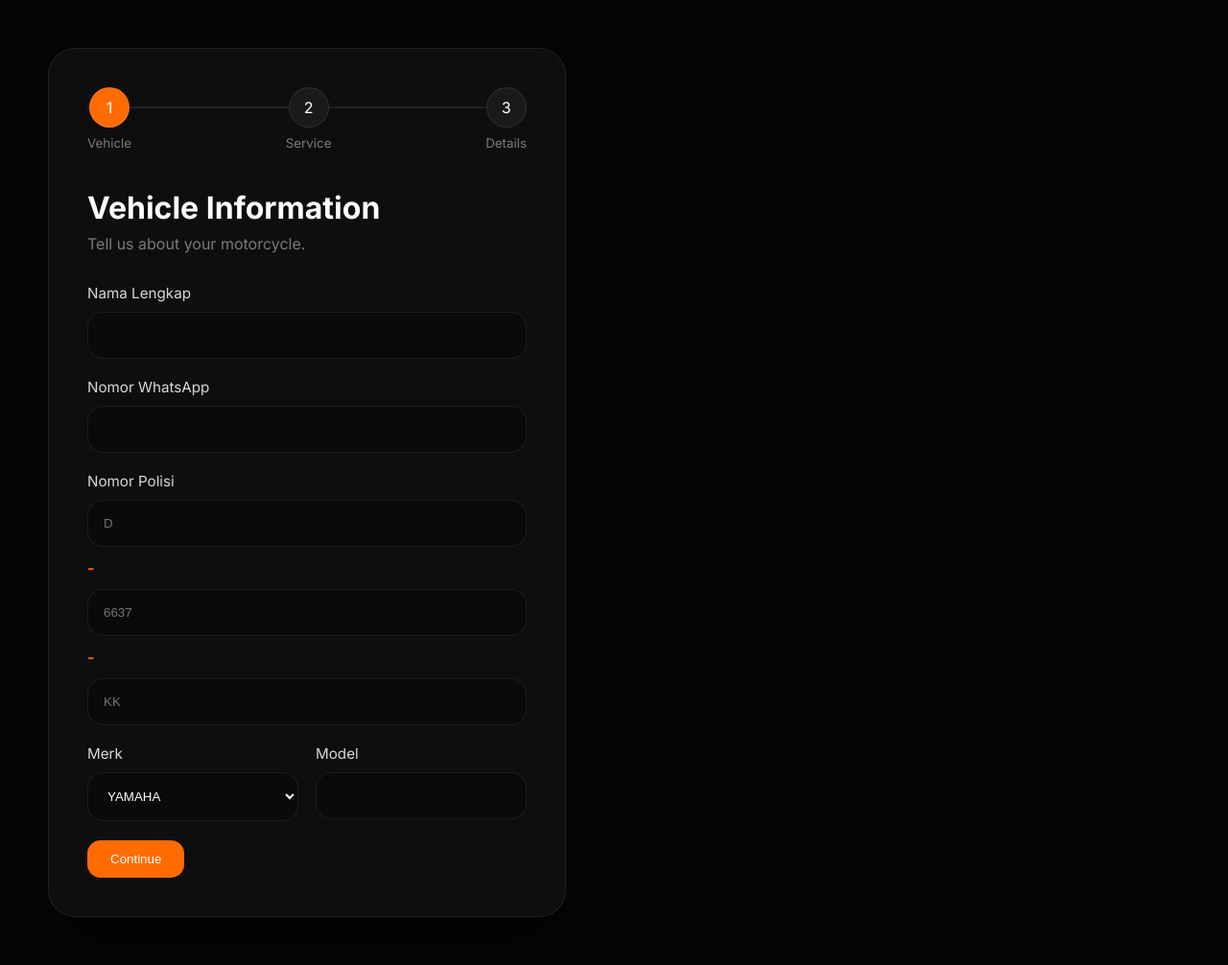
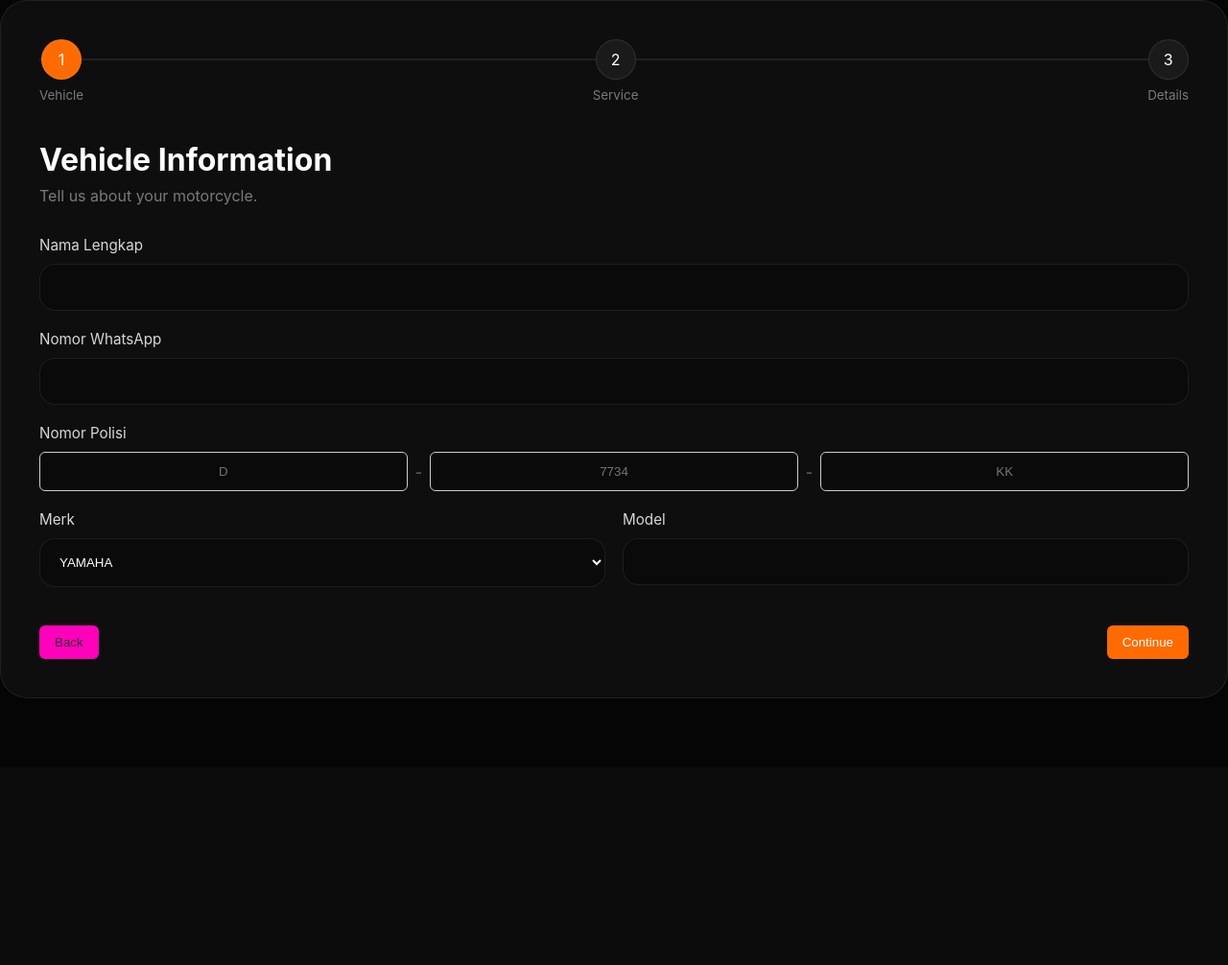
Before and after one commit to natayaa/NOCTRA, a FastAPI app: page /inquiry in a window 1280 px wide. Shown: the whole page at 96% size. After the commit the page ends 728 px from the top, so only its background shows below. Run offline with FastAPI, Linux system fonts and the light colour scheme.

Commit message:
edit another one

```diff
--- a/app/main.py
+++ b/app/main.py
@@ -5,10 +5,15 @@ from fastapi.responses import FileResponse
 from fastapi.staticfiles import StaticFiles
 from fastapi.templating import Jinja2Templates
 
+# Configuration
+from dependencies.server_config import ServerConfig
+
+# Routes Import
 from routes.pages.pages import pages
 from routes.pages.dashboard import dashboard
 
 app = FastAPI()
+config = ServerConfig()
 
 app.mount("/static", StaticFiles(directory="templates/static/includes"), name="static")
 templates = Jinja2Templates(directory="templates/static")
@@ -21,7 +26,7 @@ app.include_router(dashboard)
 if __name__ == "__main__":
     uvicorn.run(
         "main:app",
-        host="0.0.0.0",
-        port=8000,
+        host=config.HOSTNAME,
+        port=80,
         reload=True
     )
--- a/app/templates/inquiry.html
+++ b/app/templates/inquiry.html
@@ -1,71 +1,10 @@
-<!doctype html>
-<html lang="en">
-  <head>
-    <meta charset="UTF-8" />
-    <meta name="viewport" content="width=device-width, initial-scale=1.0" />
-
-    <title>NOCTRA Inquiry</title>
-
-    <link rel="preconnect" href="https://fonts.googleapis.com" />
-
-    <link
-      href="https://fonts.googleapis.com/css2?family=Inter:wght@300;400;500;600;700;800&display=swap"
-      rel="stylesheet"
-    />
-
-    <link
-      href="https://cdn.jsdelivr.net/npm/remixicon@4.2.0/fonts/remixicon.css"
-      rel="stylesheet"
-    />
 
 <link
   rel="stylesheet"
   href="{{ url_for('static', path='css/inquiry.css') }}"
 />
-  </head>
 
-  <body>
-    <div class="page">
-      <!-- LEFT -->
-
-      <!--div class="left-side">
-        <div class="overlay"></div>
-
-        <div class="hero-content">
-          <div class="tag">Premium Workshop Inquiry</div>
-
-          <h1>
-            NOCTRA <br />
-            AUTOWORKS
-          </h1>
-
-          <p>
-            Request premium repaint, restoration, detailing and custom
-            motorcycle services.
-          </p>
-
-          <div class="features">
-            <div class="feature">
-              <i class="ri-check-line"></i>
-              Premium paint quality
-            </div>
-
-            <div class="feature">
-              <i class="ri-check-line"></i>
-              Restoration specialists
-            </div>
-
-            <div class="feature">
-              <i class="ri-check-line"></i>
-              Fast customer response
-            </div>
-          </div>
-        </div>
-      </div-->
-
-      <!-- RIGHT -->
-
-      <div class="right-side">
+<div class="inquiry-wrapper">
   <form class="inquiry-form">
     <div class="wizard-progress">
       <div class="progress-line"></div>
@@ -113,7 +52,7 @@
 
           <span>-</span>
 
-                <input class="plate-number" maxlength="4" placeholder="6637" />
+          <input class="plate-number" maxlength="4" placeholder="7734" />
 
           <span>-</span>
 
@@ -224,32 +163,26 @@
       <div class="input-group">
         <label>Upload Photos</label>
 
-              <input
-                id="project_photos"
-                type="file"
-                multiple
-                accept="image/*"
-              />
+        <input id="project_photos" type="file" multiple accept="image/*" />
       </div>
     </div>
 
     <div class="wizard-actions">
-            <button type="button" id="prevBtn" class="btn-secondary">
+      <button type="button" id="prevBtn" class="btn btn-secondary">
         Back
       </button>
 
-            <button type="button" id="nextBtn" class="btn-primary">
+      <div class="wizard-actions-right">
+        <button type="button" id="nextBtn" class="btn btn-primary">
           Continue
         </button>
 
-            <button type="submit" id="submitBtn" class="submit-btn">
+        <button type="submit" id="submitBtn" class="btn btn-primary">
           Submit Project
         </button>
       </div>
+    </div>
   </form>
-      </div>
 </div>
 
 <script src="{{ url_for('static', path='/js/inquiry.js') }}"></script>
-  </body>
-</html>
--- a/app/templates/static/includes/css/inquiry.css
+++ b/app/templates/static/includes/css/inquiry.css
@@ -11,7 +11,7 @@
   --bg: #050505;
   --card: #101010;
   --card-hover: #181818;
-    --border: rgba(255,255,255,.08);
+  --border: rgba(255, 255, 255, 0.08);
   --text: #ffffff;
   --muted: #7a7a7a;
   --primary: #ff6b00;
@@ -31,37 +31,8 @@ body {
 ====================== */
 .page {
   display: grid;
-    grid-template-columns: 1fr 1fr;
+  grid-template-columns: 1fr;
   min-height: 100vh;
-}
-
-/* ======================
-   LEFT PANEL
-====================== */
-.left-side {
-    position: relative;
-    display: flex;
-    align-items: center;
-    padding: 80px;
-    background:
-        linear-gradient(rgba(0,0,0,.78), rgba(0,0,0,.95)),
-        url("https://images.unsplash.com/photo-1517524206127-48bbd363f3d7?q=80&w=1600&auto=format&fit=crop");
-    background-size: cover;
-    background-position: center;
-}
-
-.left-side::before {
-    content: "";
-    position: absolute;
-    inset: 0;
-    background: repeating-linear-gradient(
-        90deg,
-        rgba(255,255,255,.02),
-        rgba(255,255,255,.02) 1px,
-        transparent 1px,
-        transparent 120px
-    );
-    pointer-events: none;
 }
 
 .hero-content {
@@ -128,19 +98,29 @@ body {
   display: flex;
   justify-content: center;
   align-items: center;
-    padding: 50px;
+  /* padding: 50px; */
   width: 100%;
 }
 
+/* KEY FIX: FORCE FULL WIDTH FLOW */
 .inquiry-form {
   width: 100%;
-    max-width: 720px;
+  min-width: 0;
+  flex: 1;
+
   padding: 40px;
-    border-radius: 28px;
-    background: rgba(15,15,15,.95);
+
+  display: block;
+
+  background: rgba(15, 15, 15, 0.95);
   backdrop-filter: blur(20px);
   border: 1px solid var(--border);
-    box-shadow: 0 30px 80px rgba(0,0,0,.4);
+  border-radius: 28px;
+}
+
+.inquiry-wrapper {
+  display: flex;
+  flex-direction: column;
 }
 
 /* ======================
@@ -210,21 +190,33 @@ textarea {
 .plate-input {
   display: flex;
   align-items: center;
-    gap: 12px;
-    flex-wrap: wrap;
+  gap: 8px;
 }
 
 .plate-input input {
-    flex: none;
+  text-transform: uppercase;
+  text-align: center;
+  padding: 12px 10px;
+  border: 1px solid #ccc;
+  border-radius: 6px;
+  outline: none;
 }
 
-.plate-prefix { width: 70px; text-transform: uppercase; }
-.plate-number { width: 120px; }
-.plate-suffix { width: 90px; text-transform: uppercase; }
+.plate-prefix {
+  width: 20px;
+}
+
+.plate-number {
+  width: 90px;
+}
+
+.plate-suffix {
+  width: 60px;
+}
 
 .plate-input span {
-    color: var(--primary);
-    font-weight: 700;
+  font-weight: 600;
+  color: #555;
 }
 
 /* ======================
@@ -298,13 +290,49 @@ input[type="file"]::file-selector-button {
   position: relative;
 }
 
+.wizard-actions {
+  display: flex;
+  justify-content: space-between;
+  align-items: center;
+  margin-top: 20px;
+}
+
+.wizard-actions-right {
+  display: flex;
+  gap: 10px;
+  margin-left: auto;
+}
+
+.btn {
+  padding: 10px 16px;
+  border-radius: 6px;
+  border: none;
+  cursor: pointer;
+  font-weight: 500;
+}
+
+.btn-secondary {
+  background: #ff00bb;
+  color: #333;
+}
+
+.btn-primary {
+  background: #ff6b00;
+  color: white;
+}
+
+/* optional: hidden state for wizard flow */
+.hidden {
+  display: none;
+}
+
 .progress-line {
   position: absolute;
   top: 20px;
   left: 0;
   right: 0;
   height: 2px;
-    background: rgba(255,255,255,.08);
+  background: rgba(255, 255, 255, 0.08);
   z-index: 1;
 }
 
@@ -412,14 +446,25 @@ input[type="file"]::file-selector-button {
   }
 }
 
-@media (max-width: 768px) {
-    .right-side { padding: 20px; }
-    .left-side { padding: 40px; }
-    .inquiry-form { padding: 24px; }
-    .grid { grid-template-columns: 1fr; }
-    .hero-content h1 { font-size: 3.2rem; }
+*/ @media (max-width: 768px) {
+  .right-side {
+    padding: 20px;
   }
-
-@media (max-width: 480px) {
-    .hero-content h1 { font-size: 2.5rem; }
+  .left-side {
+    padding: 40px;
   }
+  .inquiry-form {
+    padding: 24px;
+  }
+  .grid {
+    grid-template-columns: 1fr;
+  }
+  .hero-content h1 {
+    font-size: 3.2rem;
+  }
+}
+*/ @media (max-width: 480px) {
+  .hero-content h1 {
+    font-size: 2.5rem;
+  }
+}
--- a/app/templates/static/includes/js/inquiry.js
+++ b/app/templates/static/includes/js/inquiry.js
@@ -1,4 +1,6 @@
 const form = document.querySelector(".inquiry-form");
+
+const pages = form.querySelectorAll(".wizard-page");
 
 /* ======================
    SCROLL LOCK MANAGER
```
Also changed, not shown: other parts of app/templates/static/includes/css/inquiry.css (+24 -19 lines), app/dependencies/oauth.py (added, +44 -0 lines), app/dependencies/server_config.py (added, +12 -0 lines), app/templates/static/includes/css/index.css (+14 -34 lines), app/templates/static/includes/js/index.js (+26 -36 lines). Lines whose indentation alone changed are shown as unchanged.
